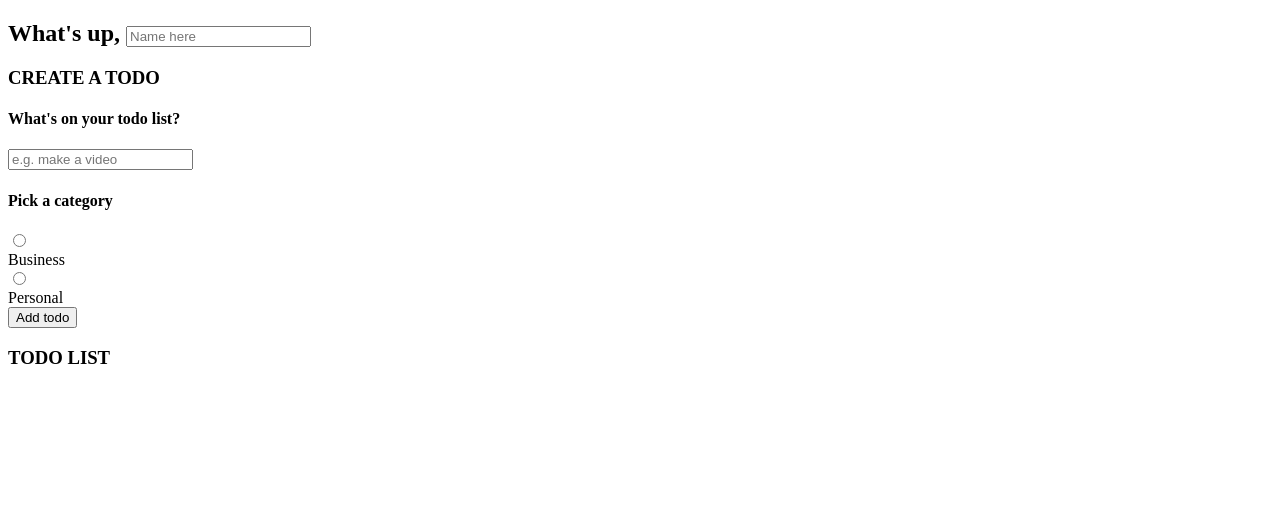
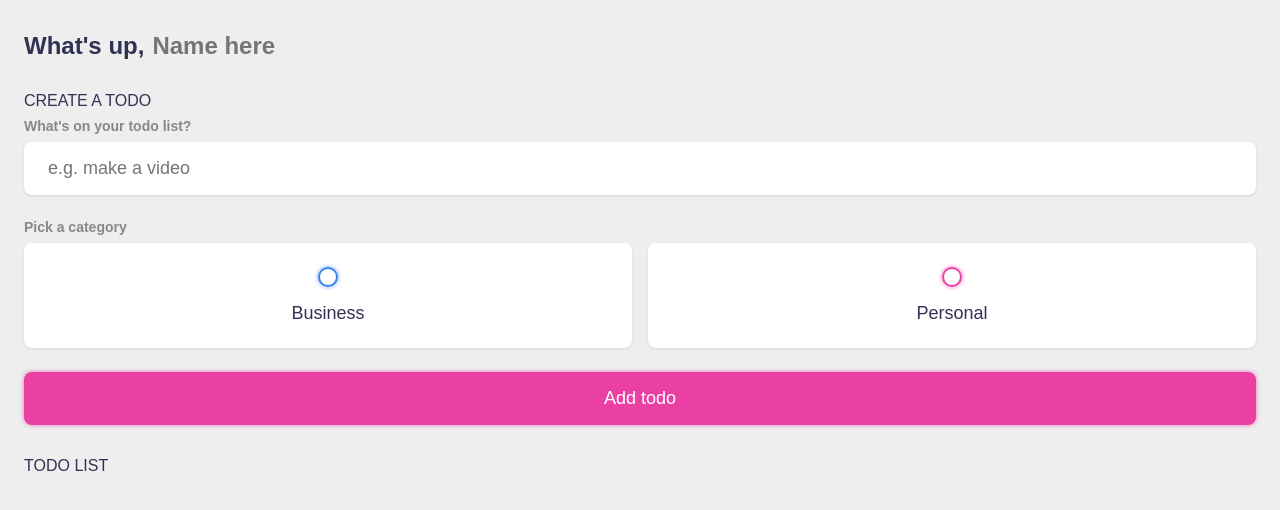
Before and after one commit to xchristinawu/vue-todo, a Vue app: page / in a window 1280 px wide. Shown: the top 510 px of the page. Built offline with nearby package versions, Linux system fonts and the light colour scheme.

Commit message:
style: add css

```diff
--- a/src/style.css
+++ b/src/style.css
@@ -0,0 +1,231 @@
+:root {
+	--primary: #EA40A4;
+	--business: #3A82EE;
+	--personal: var(--primary);
+	--light: #EEE;
+	--grey: #888;
+	--dark: #313154;
+	--danger: #ff5b57;
+
+	--shadow: 0 1px 3px rgba(0, 0, 0, 0.1);
+
+	--business-glow: 0px 0px 4px rgba(58, 130, 238, 0.75);
+	--personal-glow: 0px 0px 4px rgba(234, 64, 164, 0.75);
+}
+
+* {
+	margin: 0;
+	padding: 0;
+	box-sizing: border-box;
+	font-family: 'montserrat', sans-serif;
+}
+
+input:not([type="radio"]):not([type="checkbox"]), button {
+	appearance: none;
+	border: none;
+	outline: none;
+	background: none;
+	cursor: initial;
+}
+
+body {
+	background: var(--light);
+	color: var(--dark);
+}
+
+section {
+	margin-top: 2rem;
+	margin-bottom: 2rem;
+	padding-left: 1.5rem;
+	padding-right: 1.5em;
+}
+
+h3 {
+	color: var(--dark);
+	font-size: 1rem;
+	font-weight: 400;
+	margin-bottom: 0.5rem;
+}
+
+h4 {
+	color: var(--grey);
+	font-size: 0.875rem;
+	font-weight: 700;
+	margin-bottom: 0.5rem;
+}
+
+.greeting .title {
+	display: flex;
+}
+
+.greeting .title input {
+	margin-left: 0.5rem;
+	flex: 1 1 0%;
+	min-width: 0;
+}
+
+.greeting .title,
+.greeting .title input {
+	color: var(--dark);
+	font-size: 1.5rem;
+	font-weight: 700;
+}
+
+.create-todo input[type="text"] {
+	display: block;
+	width: 100%;
+	font-size: 1.125rem;
+	padding: 1rem 1.5rem;
+	color: var(--dark);
+	background-color: #FFF;
+	border-radius: 0.5rem;
+	box-shadow: var(--shadow);
+	margin-bottom: 1.5rem;
+}
+
+.create-todo .options {
+	display: grid;
+	grid-template-columns: repeat(2, 1fr);
+	grid-gap: 1rem;
+	margin-bottom: 1.5rem;
+}
+
+.create-todo .options label {
+	display: flex;
+	flex-direction: column;
+	align-items: center;
+	justify-content: center;
+	padding: 1.5rem;
+	background-color: #FFF;
+	border-radius: 0.5rem;
+	box-shadow: var(--shadow);
+	cursor: pointer;
+}
+
+input[type="radio"],
+input[type="checkbox"] {
+	display: none;
+}
+
+.bubble {
+	display: flex;
+	align-items: center;
+	justify-content: center;
+	width: 20px;
+	height: 20px;
+	border-radius: 50%;
+	border: 2px solid var(--business);
+	box-shadow: var(--business-glow);
+}
+
+.bubble.personal {
+	border-color: var(--personal);
+	box-shadow: var(--personal-glow);
+}
+
+.bubble::after {
+	content: "";
+	display: block;
+	opacity: 0;
+	width: 0px;
+	height: 0px;
+	background-color: var(--business);
+	box-shadow: var(--business-glow);
+	border-radius: 50%;
+	transition: 0.2s ease-in-out;
+}
+
+.bubble.personal::after {
+	background-color: var(--personal);
+	box-shadow: var(--personal-glow);
+}
+
+input:checked ~ .bubble::after {
+	width: 10px;
+	height: 10px;
+	opacity: 1;
+}
+
+.create-todo .options label div {
+	color: var(--dark);
+	font-size: 1.125rem;
+	margin-top: 1rem;
+}
+
+.create-todo input[type="submit"] {
+	display: block;
+	width: 100%;
+	font-size: 1.125rem;
+	padding: 1rem 1.5rem;
+	color: #FFF;
+	background-color: var(--primary);
+	border-radius: 0.5rem;
+	box-shadow: var(--personal-glow);
+	cursor: pointer;
+	transition: 0.2s ease-in-out;
+}
+
+.create-todo input[type="submit"]:hover {
+	opacity: 0.75;
+}
+
+.todo-list .list {
+	margin: 1rem 0;
+}
+
+.todo-list .todo-item {
+	display: flex;
+	align-items: center;
+	background-color: #FFF;
+	padding: 1rem;
+	border-radius: 0.5rem;
+	box-shadow: var(--shadow);
+	margin-bottom: 1rem;
+}
+
+.todo-item label {
+	display: block;
+	margin-right: 1rem;
+	cursor: pointer;
+}
+
+.todo-item .todo-content {
+	flex: 1 1 0%;
+}
+
+.todo-item .todo-content input {
+	color: var(--dark);
+	font-size: 1.125rem;
+}
+
+.todo-item .actions {
+	display: flex;
+	align-items: center;
+}
+
+.todo-item .actions button {
+	display: block;
+	padding: 0.5rem;
+	border-radius: 0.25rem;
+	color: #FFF;
+	cursor: pointer;
+	transition: 0.2s ease-in-out;
+}
+
+.todo-item .actions button:hover {
+	opacity: 0.75;
+}
+
+.todo-item .actions .edit {
+	margin-right: 0.5rem;
+	background-color: var(--primary);
+}
+
+.todo-item .actions .delete {
+	background-color: var(--danger);
+}
+
+.todo-item.done .todo-content input {
+	text-decoration: line-through;
+	color: var(--grey);
+}
```
